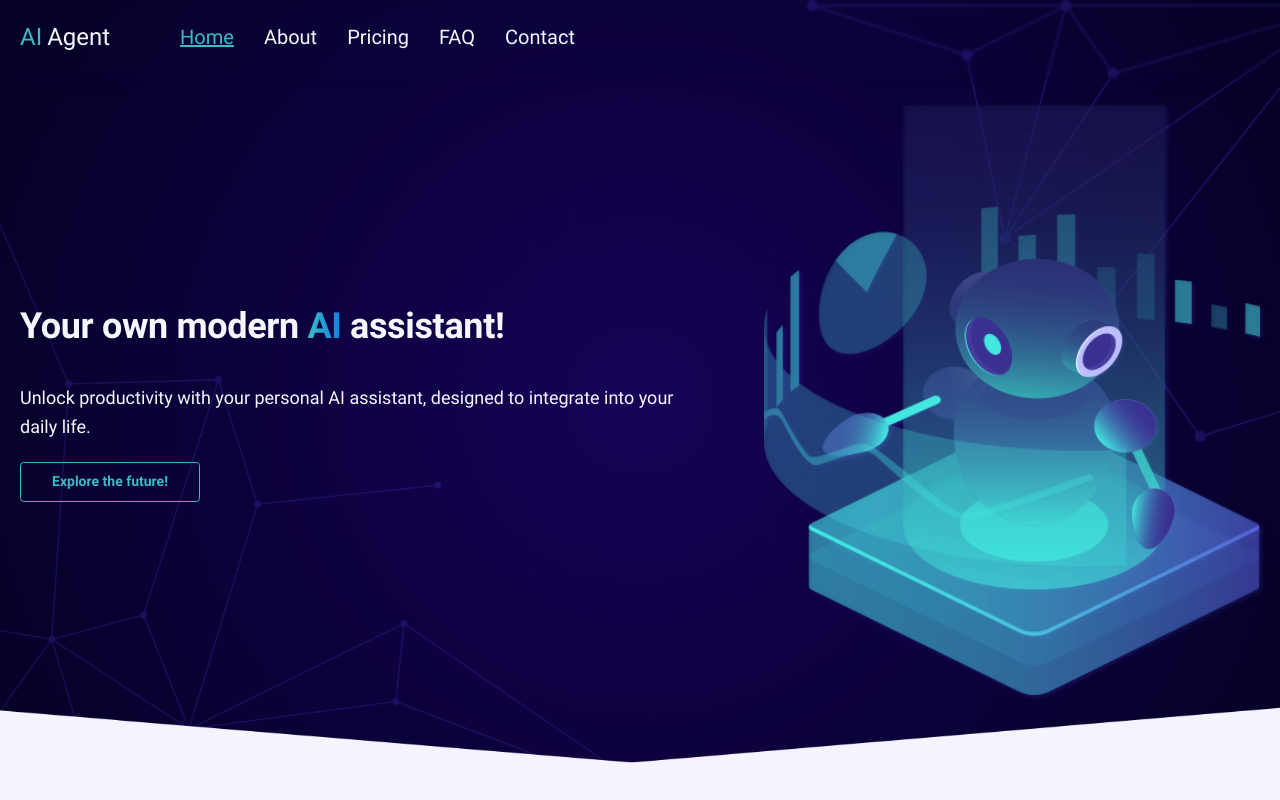
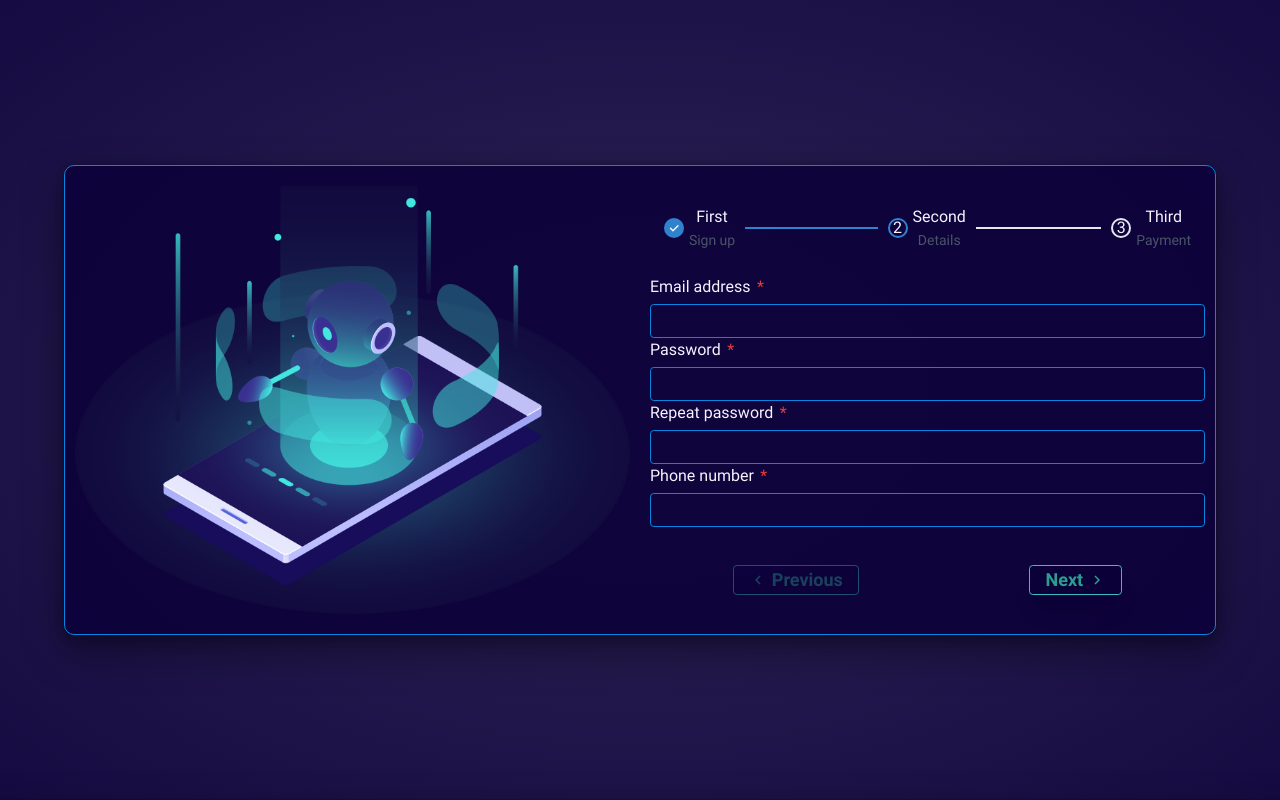
Before and after one commit to danilla-dev/Functional-form-module, a React (Vite) app in the folder client/: page /subscription in a window 1280 px wide. Shown: the top 800 px of the page. Built offline with nearby package versions, Linux system fonts and the light colour scheme.

Commit message:
First version of subscribtion form page.

```diff
--- a/client/package.json
+++ b/client/package.json
@@ -19,6 +19,7 @@
     "react-awesome-reveal": "^4.2.14",
     "react-dom": "^18.3.1",
     "react-icons": "^5.3.0",
+    "react-router-dom": "^6.26.2",
     "react-scroll": "^1.9.0"
   },
   "devDependencies": {
--- a/client/src/App.jsx
+++ b/client/src/App.jsx
@@ -1,24 +1,32 @@
 import { useState } from 'react'
 import Header from './components/header/Header'
-import Main from './components/Main'
+import LandingPage from './components/LandingPage'
 import Footer from './components/Footer'
 import { Grid, GridItem } from '@chakra-ui/react'
+import { BrowserRouter as Router, Routes, Route } from 'react-router-dom'
+import Navigation from './components/navigation/Navigation'
+import SubscriptionFormPage from './components/SubscriptionFormPage'
 
 import './App.css'
 
 function App() {
 	return (
+		<Router>
 			<Grid templateRows='repeat(100vh, 1fr, 200px)' minH='100vh'>
-			<GridItem as='header' minW='100%' minH='100vh'>
-				<Header />
-			</GridItem>
+				<Routes>
+					<Route path='/' element={<Header />} />
+				</Routes>
 				<GridItem as='main' minW='100%' minH='100vh'>
-				<Main />
+					<Routes>
+						<Route path='/' element={<LandingPage />} />
+						<Route path='/subscription' element={<SubscriptionFormPage />} />
+					</Routes>
 				</GridItem>
 				<GridItem as='footer' w='100%' h='100px'>
 					<Footer />
 				</GridItem>
 			</Grid>
+		</Router>
 	)
 }
 
--- a/client/src/components/Main.jsx
+++ b/client/src/components/LandingPage.jsx
@@ -6,7 +6,7 @@ import Pricing from './MainSections/Pricing'
 import FAQ from './MainSections/FAQ'
 import Contact from './MainSections/Contact'
 
-const Main = () => {
+const LandingPage = () => {
 	const displaySize = useBreakpointValue({
 		base: 'base',
 		sm: 'mobile',
@@ -65,4 +65,4 @@ const Main = () => {
 	)
 }
 
-export default Main
+export default LandingPage
--- a/client/src/components/MainSections/Pricing.jsx
+++ b/client/src/components/MainSections/Pricing.jsx
@@ -181,7 +181,7 @@ const Pricing = ({ display }) => {
 
 	return (
 		<Container m={0} p={0} pb='7em' centerContent minW='100%' position='relative'>
-			<Stack maxW={1400} w='100%' align='center' pt='5em' zIndex={10} position='relative'>
+			<Stack maxW={1400} w='100%' align='center' pt='2em' zIndex={10} position='relative'>
 				<Heading as='h2' mb='1em' color='brand.400' textAlign='center' borderBottom='1px solid' w='80%' pb='.25em'>
 					Pricing
 				</Heading>
--- /dev/null
+++ b/client/src/components/SubscriptionFormPage.jsx
@@ -0,0 +1,186 @@
+import React, { useState } from 'react'
+import {
+	Flex,
+	Center,
+	Box,
+	Container,
+	VStack,
+	FormControl,
+	Input,
+	FormLabel,
+	Step,
+	StepDescription,
+	StepIcon,
+	StepIndicator,
+	StepNumber,
+	StepSeparator,
+	StepStatus,
+	StepTitle,
+	Stepper,
+	useSteps,
+	Button,
+	ButtonGroup,
+	Image,
+	HStack,
+	Stack,
+	useBreakpointValue,
+} from '@chakra-ui/react'
+import SignUp from './formSteps/SignUp'
+import { MdNavigateNext, MdNavigateBefore } from 'react-icons/md'
+import { motion } from 'framer-motion'
+
+import signUpImage from '../assets/signup-img.webp'
+
+import Details from './formSteps/Details'
+
+const MotionBox = motion(Box)
+
+const steps = [
+	{ title: 'First', description: 'Sign up' },
+	{ title: 'Second', description: 'Details' },
+	{ title: 'Third', description: 'Payment' },
+]
+
+const StepperComponent = ({ index }) => {
+	return (
+		<Box w='95%'>
+			<Stepper index={index} size='md'>
+				{steps.map((step, index) => (
+					<Step key={index}>
+						<StepIndicator>
+							<StepStatus complete={<StepIcon />} incomplete={<StepNumber />} active={<StepNumber />} />
+						</StepIndicator>
+
+						<Box flexShrink='0'>
+							<StepTitle>{step.title}</StepTitle>
+							<StepDescription>{step.description}</StepDescription>
+						</Box>
+
+						<StepSeparator />
+					</Step>
+				))}
+			</Stepper>
+		</Box>
+	)
+}
+
+const SubscriptionFormPage = () => {
+	const displaySize = useBreakpointValue({
+		base: 'base',
+		sm: 'mobile',
+		md: 'tablet',
+		lg: 'desktop',
+	})
+
+	const { activeStep, setActiveStep } = useSteps({
+		index: 1,
+		count: steps.length,
+	})
+
+	const isBase = displaySize === 'base'
+	const isMobile = displaySize === 'desktop'
+	const isTablet = displaySize === 'tablet'
+	const isDesktop = displaySize === 'desktop'
+	const isWideDesktop = displaySize === 'wide-desktop'
+
+	const display = {
+		isMobile,
+		isDesktop,
+		isTablet,
+		isBase,
+		isWideDesktop,
+	}
+
+	const nextStep = () => setActiveStep(activeStep + 1)
+	const prevStep = () => setActiveStep(activeStep - 1)
+
+	const animationVariants = {
+		initial: { opacity: 0, x: 100 },
+		animate: { opacity: 1, x: 0 },
+		exit: { opacity: 0, x: -100 },
+	}
+
+	return (
+		<Center
+			as='section'
+			id='subscription-form'
+			align='center'
+			w='100%'
+			h='100%'
+			bgGradient='radial( brand.300 20%, brand.350)'
+		>
+			<Box
+				as='form'
+				maxW={1200}
+				w='90%'
+				maxH='100vh'
+				border='1px solid'
+				borderColor='accent.300'
+				p='2em 1em'
+				borderRadius={10}
+				bgColor='brand.300'
+				color='brand.100'
+				boxShadow='dark-lg'
+				onSubmit={e => e.preventDefault()}
+			>
+				<Stack spacing='2em' direction={{ sm: 'column', md: 'row' }}>
+					{isTablet || isDesktop ? (
+						<Box w='50%' h='100%' m='auto 0'>
+							<Image h='100%' w='auto' src={signUpImage} />
+						</Box>
+					) : null}
+					<Stack w={isDesktop || isTablet ? '50%' : '100%'} align='center' justify='space-evenly'>
+						<StepperComponent index={activeStep} />
+						<MotionBox
+							w='100%'
+							key={activeStep}
+							variants={animationVariants}
+							initial='initial'
+							animate='animate'
+							exit='exit'
+							transition={{ duration: 0.3 }}
+						>
+							{activeStep === 1 ? <SignUp /> : <Details />}
+						</MotionBox>
+						<ButtonGroup justifyContent='space-around' w='100%' mt='1.5em'>
+							<Button
+								isDisabled={activeStep === 1}
+								leftIcon={<MdNavigateBefore />}
+								color='brand.400'
+								bgColor='brand.300'
+								borderColor='accent.50'
+								size='lg'
+								type='submit'
+								boxShadow='xl'
+								role='button'
+								aria-label='Send Question'
+								onClick={prevStep}
+								_hover={{ borderColor: 'brand.500', color: 'brand.500' }}
+							>
+								Previous
+							</Button>
+							<Button
+								isDisabled={activeStep === 3}
+								rightIcon={<MdNavigateNext />}
+								color='brand.400'
+								bgColor='brand.300'
+								borderColor='accent.50'
+								size='lg'
+								type='submit'
+								boxShadow='xl'
+								role='button'
+								aria-label='Send Question'
+								onClick={nextStep}
+								_hover={{ borderColor: 'brand.500', color: 'brand.500' }}
+							>
+								Next
+							</Button>
+						</ButtonGroup>
+					</Stack>
+				</Stack>
+			</Box>
+		</Center>
+	)
+}
+
+export default SubscriptionFormPage
--- a/client/src/components/common/NavigationLinks.jsx
+++ b/client/src/components/common/NavigationLinks.jsx
@@ -11,7 +11,7 @@ const NavigationLinks = ({ isDesktop, onClose }) => {
 		{ name: 'Contact', link: 'Contact' },
 	]
 	return (
-		<Stack direction={isDesktop ? 'row' : 'column'} spacing='3em'>
+		<Stack direction={isDesktop ? 'row' : 'column'} spacing='3em' flex={1}>
 			{navigationLinks.map((link, index) => (
 				<Link
 					key={index}
@@ -22,7 +22,7 @@ const NavigationLinks = ({ isDesktop, onClose }) => {
 					activeClass='active'
 					activeStyle={{ color: '#3cbbc7', textDecoration: 'underline' }}
 					onClick={!isDesktop && onClose}
-					offset={-200}
+					offset={-75}
 				>
 					<Text fontSize='xl'>{link.name}</Text>
 				</Link>
--- /dev/null
+++ b/client/src/components/formSteps/Details.jsx
@@ -0,0 +1,51 @@
+import React from 'react'
+
+import { FormControl, FormLabel, Input, Checkbox, CheckboxGroup, Stack, Select, Box } from '@chakra-ui/react'
+
+const Details = () => {
+	return (
+		<Box w='100%' h='100%'>
+			<FormControl isRequired m='1em 0'>
+				<FormLabel fontSize={['sm', 'md']}>Assist preferences: </FormLabel>
+				<CheckboxGroup>
+					<Stack spacing={[1, 5]} direction={['column', 'row']} wrap='wrap'>
+						<Checkbox value='calendar'>Calendar management</Checkbox>
+						<Checkbox value='reminders'>Setting reminders</Checkbox>
+						<Checkbox value='analysis'>Data analysis</Checkbox>
+						<Checkbox value='report'>Report generation</Checkbox>
+						<Checkbox value='task'>Task automation</Checkbox>
+					</Stack>
+				</CheckboxGroup>
+			</FormControl>
+			{/* ------------------------------- */}
+			<FormControl isRequired m='1em 0'>
+				<FormLabel fontSize={['sm', 'md']}>Communication preferences: </FormLabel>
+				<Select>
+					<option value='daily' className='option-dark'>
+						Daily
+					</option>
+					<option value='hourly' className='option-dark'>
+						Hourly
+					</option>
+					<option value='12-hour' className='option-dark'>
+						Every 12 hours
+					</option>
+				</Select>
+			</FormControl>
+			{/* ------------------------------- */}
+			<FormControl isRequired m='1em 0'>
+				<FormLabel fontSize={['sm', 'md']}>Communication style: </FormLabel>
+				<Select>
+					<option value='formal' className='option-dark'>
+						Formal
+					</option>
+					<option value='informal' className='option-dark'>
+						Informal
+					</option>
+				</Select>
+			</FormControl>
+		</Box>
+	)
+}
+
+export default Details
--- /dev/null
+++ b/client/src/components/formSteps/SignUp.jsx
@@ -0,0 +1,38 @@
+import React from 'react'
+
+import { FormControl, FormLabel, Input } from '@chakra-ui/react'
+
+const SignUp = () => {
+	const inputs = [
+		{
+			label: 'Email address',
+			type: 'email',
+		},
+		{
+			label: 'Password',
+			type: 'password',
+		},
+		{
+			label: 'Repeat password',
+			type: 'password',
+		},
+		{
+			label: 'Phone number',
+			type: 'number',
+		},
+	]
+	return (
+		<>
+			{inputs.map((input, index) => {
+				return (
+					<FormControl isRequired key={index}>
+						<FormLabel> {input.label} </FormLabel>
+						<Input type={input.type} borderColor='accent.300' />
+					</FormControl>
+				)
+			})}
+		</>
+	)
+}
+
+export default SignUp
--- a/client/src/components/header/Header.jsx
+++ b/client/src/components/header/Header.jsx
@@ -41,10 +41,16 @@ const Header = () => {
 			w='100%'
 			ref={componentRef}
 			minH='100vh'
+			as='header'
 		>
 			<Navigation isDesktop={isDesktop} />
 			<Box w='100%' h='100%' pos='absolute' top={0} left={0}>
-				<Image src={isDesktop ? heroImageLG : heroImageSM} width='100%' height='100%' objectFit='cover' alt='Blue hero image with cyber web in corners' />
+				<Image
+					src={isDesktop ? heroImageLG : heroImageSM}
+					width='100%'
+					height='100%'
+					alt='Blue hero image with cyber web in corners'
+				/>
 			</Box>
 			<Stack
 				direction={isDesktop ? 'row' : 'column'}
--- a/client/src/components/navigation/Navigation.jsx
+++ b/client/src/components/navigation/Navigation.jsx
@@ -1,6 +1,8 @@
 import React, { useEffect, useState } from 'react'
 import { throttle } from 'lodash'
-import { Container, Stack, Button, Text, HStack, useDisclosure, Box } from '@chakra-ui/react'
+import { Container, Stack, Button, Text, HStack, useDisclosure, Box, ButtonGroup } from '@chakra-ui/react'
+import { Link } from 'react-router-dom'
+
 import { GiHamburgerMenu } from 'react-icons/gi'
 
 import NavigationLinks from '../common/NavigationLinks'
@@ -51,9 +53,24 @@ const Navigation = ({ isDesktop }) => {
 						<GiHamburgerMenu fontSize={38} color='#3cbbc7' />
 					</Button>
 				) : (
-					<HStack spacing='7em' color='brand.50'>
+					<HStack spacing='7em' color='brand.50' w='100%' justify='space-between'>
 						<Logo />
 						<NavigationLinks isDesktop={isDesktop} />
+						<Button
+							borderColor='brand.50'
+							color='.50'
+							bgColor='brand.500'
+							role='button'
+							aria-label='Sign up'
+							size='lg'
+							_hover={{
+								borderColor: 'brand.100',
+								bgColor: 'brand.550',
+								color: 'brand.100',
+							}}
+						>
+							<Link to='/subscription'>Get started</Link>
+						</Button>
 					</HStack>
 				)}
 			</Stack>
--- a/client/src/main.jsx
+++ b/client/src/main.jsx
@@ -98,9 +98,16 @@ const theme = extendTheme({
 			input: {
 				padding: '1em',
 			},
+			label: {
+				fontSize: ['sm', 'md'],
+			},
 			textArea: {
 				padding: '1em',
 			},
+			'.option-dark': {
+				background: 'brand.250 !important',
+			},
+
 			'.logo': {
 				fontSize: '24px',
 			},
```
Also changed, not shown: client/src/assets/signup-img.webp (added), 1 other file (tests, documents, lock files or other folders). Lines whose indentation alone changed are shown as unchanged.
